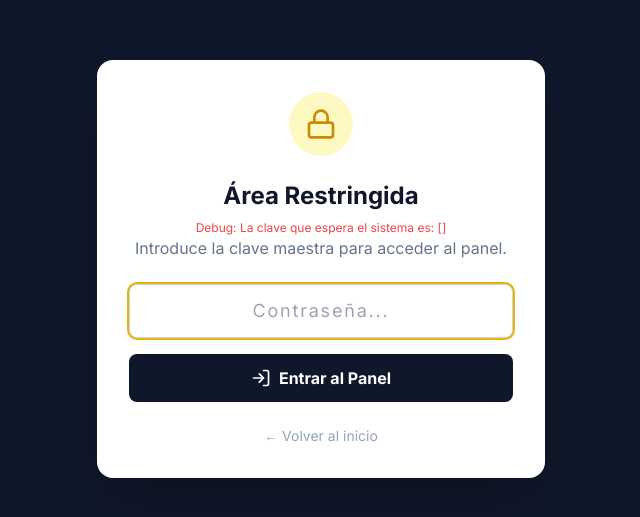
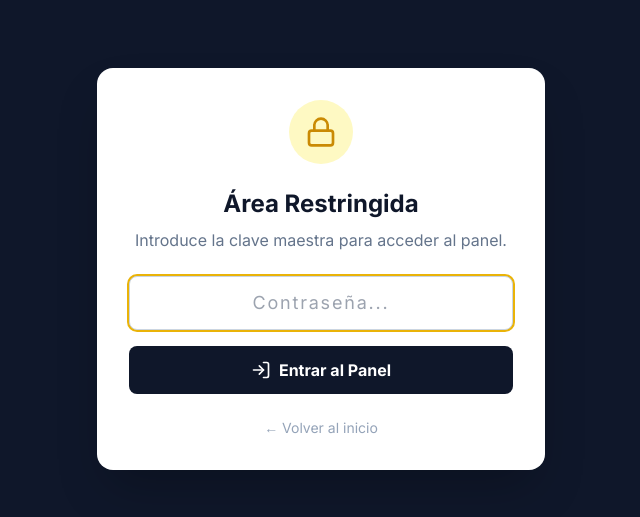
Before and after one commit to Javaldo/plataforma-web, a Next.js app in the folder frontend/: page /admin in a window 1280 px wide. Shown: the part 131-648 px from the top of the page, without its empty margins (319-959 px from the left). Built offline with nearby package versions, Linux system fonts and the light colour scheme.

Commit message:
Quitando mensaje que muestra la contraseña

```diff
--- a/frontend/src/app/admin/page.tsx
+++ b/frontend/src/app/admin/page.tsx
@@ -113,11 +113,6 @@ export default function AdminPage() {
                         <Lock className="text-yellow-600" size={32} />
                     </div>
                     <h2 className="text-2xl font-bold text-slate-900 mb-2">Área Restringida</h2>
-                    {/* --- AGREGAR ESTO TEMPORALMENTE --- */}
-<p className="text-red-500 text-xs">
-    Debug: La clave que espera el sistema es: [{process.env.NEXT_PUBLIC_ADMIN_PASSWORD}]
-</p>
-{/* ---------------------------------- */}
                     <p className="text-slate-500 mb-6">Introduce la clave maestra para acceder al panel.</p>
 
                     <form onSubmit={handleLogin} className="space-y-4">
```
